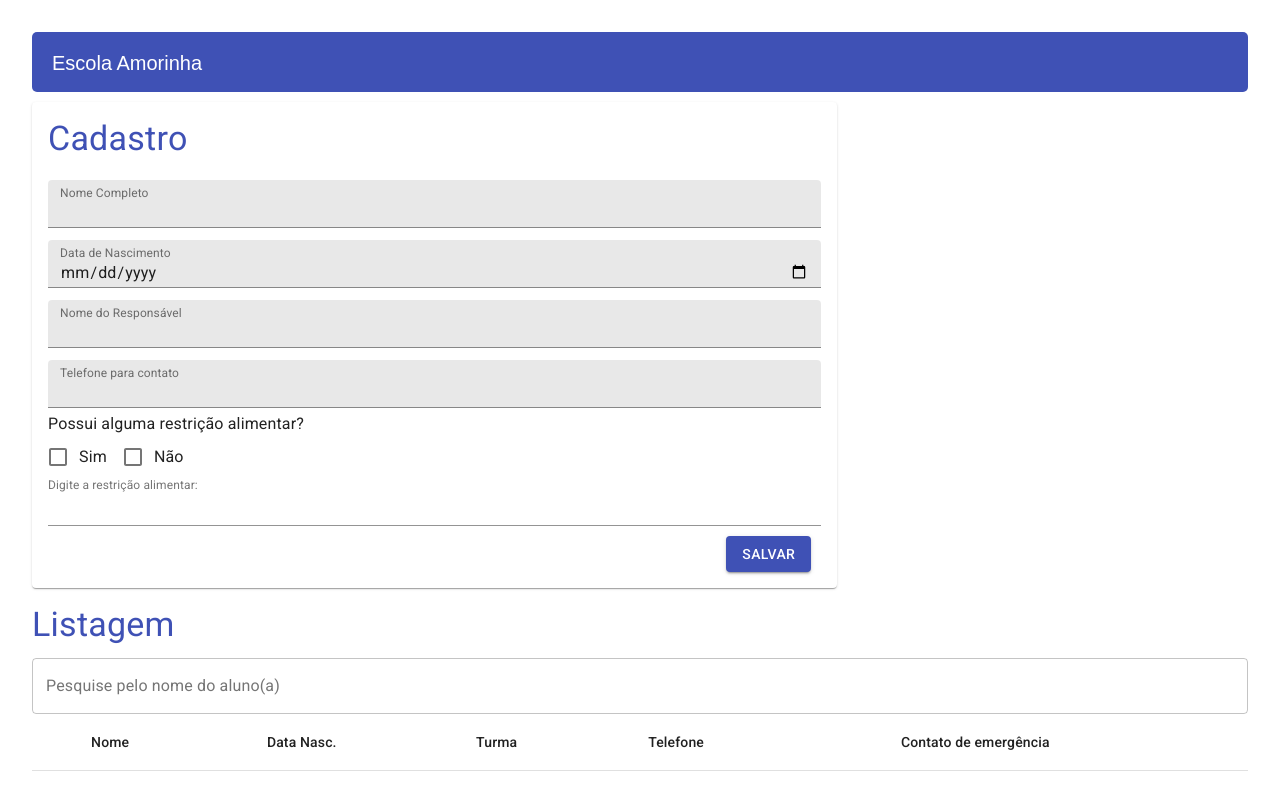
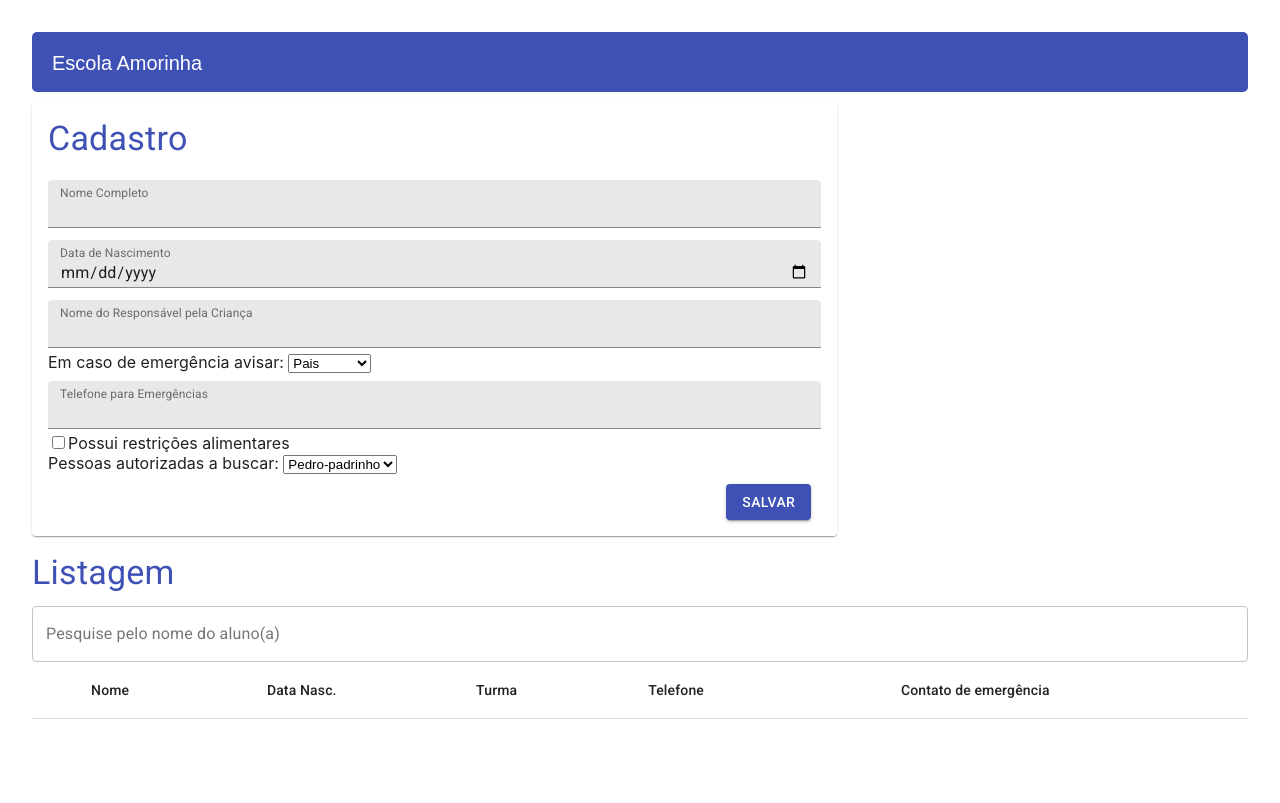
Before and after one commit to gabrielibernardi/devinhouse-escolaamorinha, a React (Create React App) app: page / in a window 1280 px wide. Built offline with nearby package versions, Linux system fonts and the light colour scheme.

Commit message:
composnentes select e checkbox adicionados

```diff
--- /dev/null
+++ b/src/components/checkbox.jsx
@@ -0,0 +1,20 @@
+export default function Checkbox (props) {
+    const {forName, label, type="text"} = props;
+
+    return(
+        <>
+        <input type={type} id={forName} name={forName} value="Bike"></input>
+        <label for={forName}>{label}</label>
+
+
+        </>
+    )
+}
+
+
+{/* <input type="checkbox" id="vehicle1" name="vehicle1" value="Bike">
+<label for="vehicle1"> I have a bike</label><br>
+<input type="checkbox" id="vehicle2" name="vehicle2" value="Car">
+<label for="vehicle2"> I have a car</label><br>
+<input type="checkbox" id="vehicle3" name="vehicle3" value="Boat">
+<label for="vehicle3"> I have a boat</label><br></br> */}
--- a/src/components/checkboxLabels.jsx
+++ /dev/null
@@ -1,63 +0,0 @@
-import React, { useState } from "react";
-import Checkbox from '@material-ui/core/Checkbox';
-import FormControlLabel from "@material-ui/core/FormControlLabel";
-//import FormGroup from '@material-ui/core/FormGroup';
-import { Typography } from "@material-ui/core";
-import { TextField } from '@material-ui/core';
-
-
-function CheckboxLabels() {
-  const [state, setState] = useState({
-    checkedA: false,
-    checkedB: false,
-  });
-
-const handleChange = (event) => {
-    const { name, checked } = event.target
-        setState({ ...state, [name]: checked });
-
-};
-  return (
-    <>
-      <Typography>
-        Possui alguma restrição alimentar?
-  </Typography>
-
-     {/*  <FormGroup row> */}
-        <FormControlLabel
-          control={
-            <Checkbox
-              checked={state.checkedA}
-              onChange={handleChange}
-              name="checkedA"
-              color="primary"
-            />
-          }
-          label="Sim"
-      />
-
-        <FormControlLabel
-          control={
-            <Checkbox
-              checked={state.checkedB}
-              onChange={handleChange}
-              name="checkedB"
-              color="primary"
-            />
-          }
-          label="Não"
-        />
-
-     {/*  </FormGroup> */}
-      <TextField
-      label="Digite a restrição alimentar:"
-      InputLabelProps={{ shrink: true }}
-      fullWidth
-      >
-
-    </TextField>
-    </>
-  )
-}
-
-export default CheckboxLabels;
--- a/src/components/inputCadastro.jsx
+++ /dev/null
@@ -1,79 +0,0 @@
-import { TextField } from "@material-ui/core";
-import InputMask from "react-input-mask";
-
-
-function InputCadastro(props) {
-    const { aluno, setAluno } = props;
-
-    const handleChange = (event) => {
-        const { value, name } = event.target
-        //console.log(name, value)
-        setAluno({ ...aluno, [name]: value })
-    }
-    return (
-        <>
-            <TextField
-                InputLabelProps={{ shrink: true }}
-                fullWidth
-                margin="dense"
-                variant="filled"
-                size="small"
-                label="Nome Completo"
-                value={aluno.nome}
-                name="nome"
-                onChange={handleChange}
-
-            >
-            </TextField>
-
-            <TextField
-                InputLabelProps={{ shrink: true }}
-                fullWidth
-                margin="dense"
-                variant="filled"
-                size="small"
-                type="date"
-                label="Data de Nascimento"
-                value={aluno.data}
-                name="data"
-                onChange={handleChange}
-            >
-            </TextField>
-            <TextField
-                InputLabelProps={{ shrink: true }}
-                fullWidth
-                margin="dense"
-                variant="filled"
-                size="small"
-                label="Nome do Responsável"
-                value={aluno.nomeresponsavel}
-                name="nomeresponsavel"
-                onChange={handleChange}
-
-            >
-            </TextField>
-            <InputMask
-                mask='(99) 9999-99999'
-                value={aluno.fone}
-                onChange={handleChange}
-            >
-                {() =>
-                    <TextField
-                        InputLabelProps={{ shrink: true }}
-                        fullWidth
-                        margin="dense"
-                        variant="filled"
-                        size="small"
-                        type="phoneNumber"
-                        label="Telefone para contato"
-                        name="fone"
-                    >
-                    </TextField>}
-            </InputMask>
-
-
-        </>
-    )
-}
-
-export default InputCadastro
--- /dev/null
+++ b/src/components/select.jsx
@@ -0,0 +1,23 @@
+export default function Select(props) {
+    const { forName, label, options } = props;
+
+    return (
+        <div>
+            <label for={forName}>{label}: </label>
+            <select name={forName} id={forName}>
+                {options.map((option, index) => (
+                    <option key={index} value={option.value}>{option.label}</option>
+                ))}
+            </select>
+        </div>
+    )
+}
+
+{/* <label for="cars">Choose a car:</label>
+
+                    <select name="cars" id="cars">
+                     <option value="volvo">Volvo</option>
+                     <option value="saab">Saab</option>
+                     <option value="mercedes">Mercedes</option>
+                    <option value="audi">Audi</option>
+                    </select> */}
--- a/src/containers/cadastro.jsx
+++ b/src/containers/cadastro.jsx
@@ -1,16 +1,33 @@
-import { Box, Paper, Typography, Button } from "@material-ui/core";
-import CheckboxLabels from "../components/checkboxLabels";
-import InputCadastro from "../components/inputCadastro";
+import { Box, Paper, TextField, Typography, Button } from "@material-ui/core";
+import InputMask from "react-input-mask";
+import Select from "../components/select";
+import { useState } from "react";
+import Checkbox from "../components/checkbox";
 import "../containers/cadastro.css";
 
 function Cadastro({ aluno, setAluno, alunos, setAlunos }) {
+    const [listaemergencia] = useState([
+        { value: "pais", label: "Pais" },
+        { value: "tios", label: "Tios" },
+        { value: "avós", label: "Avós" },
+        { value: "padrinhos", label: "Padrinhos" }
+    ]);
+    const [listaautorizados] = useState([
+        { value: "padrinho", label: "Pedro-padrinho" },
+        { value: "tios", label: "Tios" },
+        { value: "avós", label: "Avós" },
+        { value: "padrinhos", label: "Padrinhos" }
+    ]);
 
+    const handleChange = (event) => {
+        const { value, name } = event.target
+        //console.log(name, value)
+        setAluno({ ...aluno, [name]: value })
+    }
 
     const handleSubmit = (event) => {
         event.preventDefault();
-
         const existeAlunoNaLista = alunos.some(item => item.id === aluno.id)
-
         if (existeAlunoNaLista) {
 
             const result = alunos.map(item => {
@@ -21,11 +38,8 @@ function Cadastro({ aluno, setAluno, alunos, setAlunos }) {
                     return item;
                 }
             })
-
             setAlunos(result)
-
         }
-
         else {
             setAlunos([
                 ...alunos,
@@ -38,9 +52,8 @@ function Cadastro({ aluno, setAluno, alunos, setAlunos }) {
             setAluno({ id: 0, nome: "", data: "", nomeresponsavel: "", fone: "" });
         }
 
+
     };
-
-
     return (
         <Box component={Paper} p={2}>
             <Typography variant="h4" component="h2" gutterBottom color="primary">
@@ -48,8 +61,84 @@ function Cadastro({ aluno, setAluno, alunos, setAlunos }) {
             </Typography>
 
             <Box component="form" onSubmit={handleSubmit}>
-                <InputCadastro aluno={aluno} setAluno={setAluno}></InputCadastro>
-                <CheckboxLabels></CheckboxLabels>
+                <>
+                    <TextField
+                        InputLabelProps={{ shrink: true }}
+                        fullWidth
+                        margin="dense"
+                        variant="filled"
+                        size="small"
+                        label="Nome Completo"
+                        value={aluno.nome}
+                        name="nome"
+                        onChange={handleChange}
+
+                    >
+                    </TextField>
+
+                    <TextField
+                        InputLabelProps={{ shrink: true }}
+                        fullWidth
+                        margin="dense"
+                        variant="filled"
+                        size="small"
+                        type="date"
+                        label="Data de Nascimento"
+                        value={aluno.data}
+                        name="data"
+                        onChange={handleChange}
+                    >
+                    </TextField>
+
+                    <TextField
+                        InputLabelProps={{ shrink: true }}
+                        fullWidth
+                        margin="dense"
+                        variant="filled"
+                        size="small"
+                        label="Nome do Responsável pela Criança"
+                        value={aluno.nomeresponsavel}
+                        name="nomeresponsavel"
+                        onChange={handleChange}
+                    >
+                    </TextField>
+
+                    <Select
+                        label="Em caso de emergência avisar"
+                        options={listaemergencia}>
+                    </Select>
+
+                    <InputMask
+                        mask='(99) 9999-99999'
+                        value={aluno.fone}
+                        onChange={handleChange}
+                    >
+                        {() =>
+                            <TextField
+                                InputLabelProps={{ shrink: true }}
+                                fullWidth
+                                margin="dense"
+                                variant="filled"
+                                size="small"
+                                type="phoneNumber"
+                                label="Telefone para Emergências"
+                                name="fone"
+                            >
+                            </TextField>}
+                    </InputMask>
+                    <Checkbox
+                        label="Possui restrições alimentares"
+                        type="checkbox"
+                    >
+                    </Checkbox>
+                    <Select
+                        label="Pessoas autorizadas a buscar"
+                        options={listaautorizados}
+                    >
+                    </Select>
+
+                </>
+
                 <Box className='button-wrapper'>
                     <Button
                         variant='contained'
--- a/src/pages/Home/index.jsx
+++ b/src/pages/Home/index.jsx
@@ -8,7 +8,8 @@ import Header from "../../components/header";
 
 function Home() {
     const [ alunos, setAlunos ] = useState([]);
-    const [ aluno, setAluno ] = useState({id: 0, nome: "", data: "", nomeresponsavel: "", fone:"" })
+    const [ aluno, setAluno ] = useState({id: 0, nome: "", data: "", nomeresponsavel: "", emergencia:"", fone:"" })
+
         return (
         <Box m={4}>
           <Header></Header>
```
Also changed, not shown: 1 other file (tests, documents, lock files or other folders).
